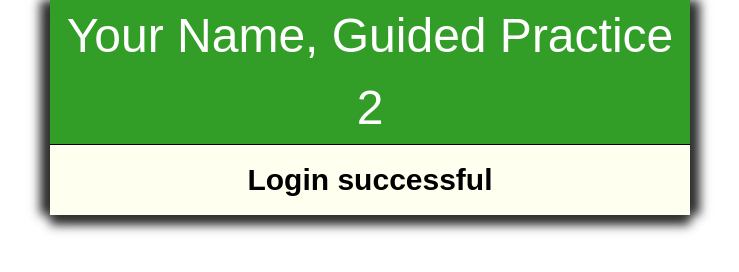
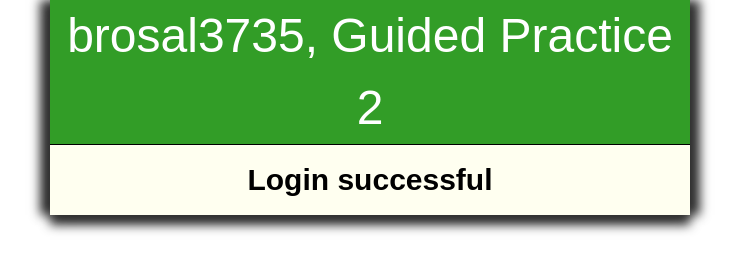
Before and after one commit to brosal3735/4.4, a plain HTML site: page results.htm in a window 1280 px wide. Shown: the whole page, without its empty margins (270-1009 px from the left). Drawn offline with Linux system fonts and the light colour scheme.

Commit message:
Update results.htm

```diff
--- a/results.htm
+++ b/results.htm
@@ -3,8 +3,8 @@
 <head>
     <!--
         CIS213 Unit 4, Guided Practice 2
-        Author: <Your Name Here>
-        Date:   <Date Here>
+        Author: <Broc Salvati>
+        Date:   <09/27/2025>
     -->
     <meta charset="utf-8" />
     <meta name="viewport" content="width=device-width,initial-scale=1.0,maximum-scale=1.0,user-scalable=0">
@@ -15,7 +15,7 @@
 <body>
     <header>
         <h1>
-            Your Name, Guided Practice 2
+            brosal3735, Guided Practice 2
         </h1>
     </header>
     <article>
```
